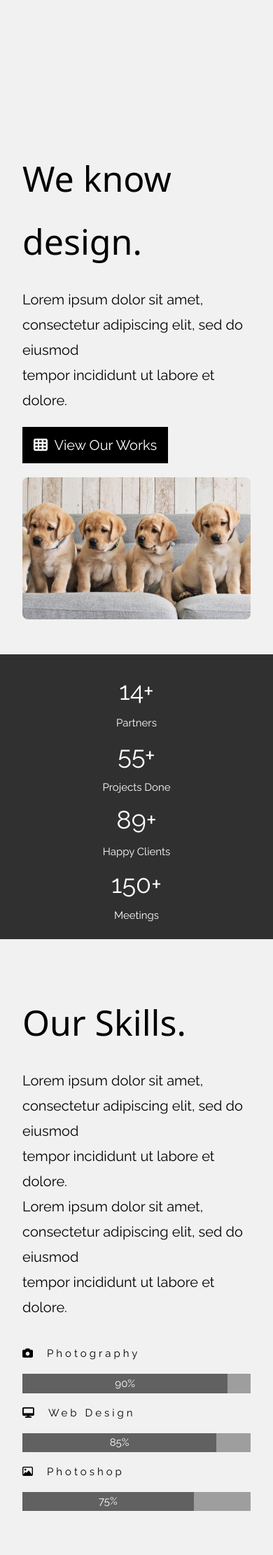
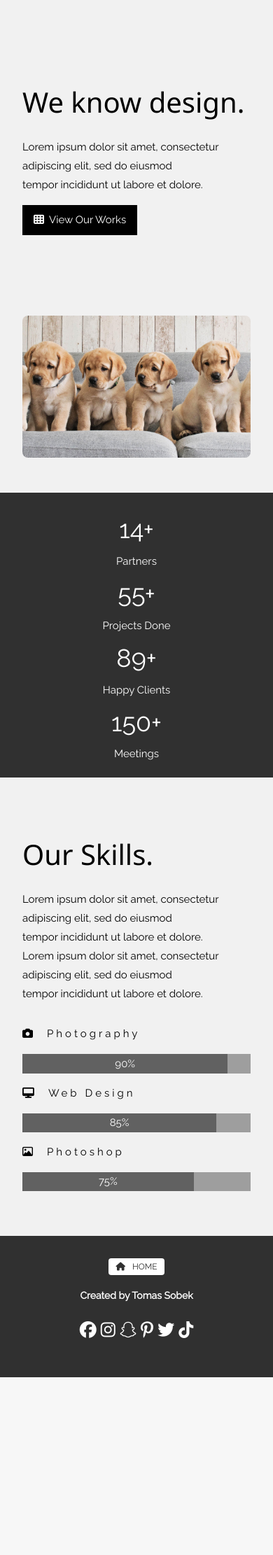
Before and after one commit to TvojTomko/VAII-2022, a PHP site: page / in a window 390 px wide. Shown: the part 165-2387 px from the top of the page at 70% size. After the commit the page ends 2133 px from the top, so only its background shows below. Run offline with PHP 8.4, Linux system fonts and the light colour scheme; some libraries are stand-ins or nearby versions.

Commit message:
dizajn index.view

```diff
--- a/App/Views/Home/index.view.php
+++ b/App/Views/Home/index.view.php
@@ -7,13 +7,13 @@
 <!-- Promo Section - "We know design" -->
 <div class="w3-container w3-light-grey promo1">
   <div class="w3-row-padding">
-    <div class="w3-col m6 index-text index-center">
+    <div class="w3-col m6 index-text index-center smallscreen-index">
       <h3 class="index-title">We know design.</h3>
       <p>Lorem ipsum dolor sit amet, consectetur adipiscing elit, sed do eiusmod<br>tempor incididunt ut labore et dolore.</p>
       <p><a href="?c=Home&a=clubs" class="w3-button w3-black"><i class="fa fa-th"> </i> View Our Works</a></p>
     </div>
     <div class="w3-col m6">
-      <img class="w3-image w3-round-large responsive" src="/checkpoint2/public/images/dogs-family.jpg" alt="dogs-family">
+      <img class="w3-image w3-round-large doggyimg responsive" src="/checkpoint2/public/images/dogs-family.jpg" alt="dogs-family">
     </div>
   </div>
 </div>
--- a/public/css/style.css
+++ b/public/css/style.css
@@ -315,4 +315,17 @@ footer {
     .breedclub-name {
         font-size: 20px;
     }
+    .doggyimg {
+        margin-top: 50px;
+    }
+    .smallscreen-index {
+        margin-top: 50px;
+        margin-bottom: 50px;
+    }
+    .index-text {
+        font-size: 15px;
+    }
+    .index-title {
+        font-size: 40px;
+    }
 }
```
